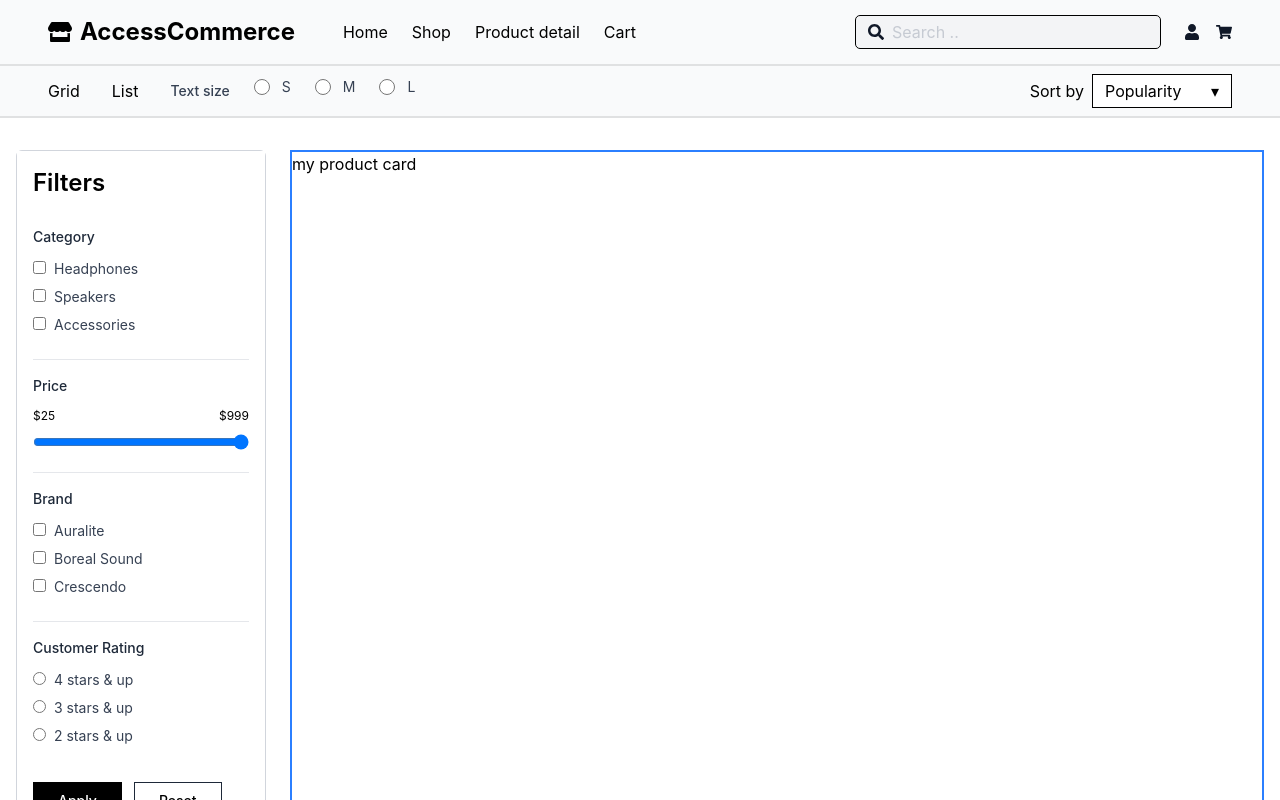
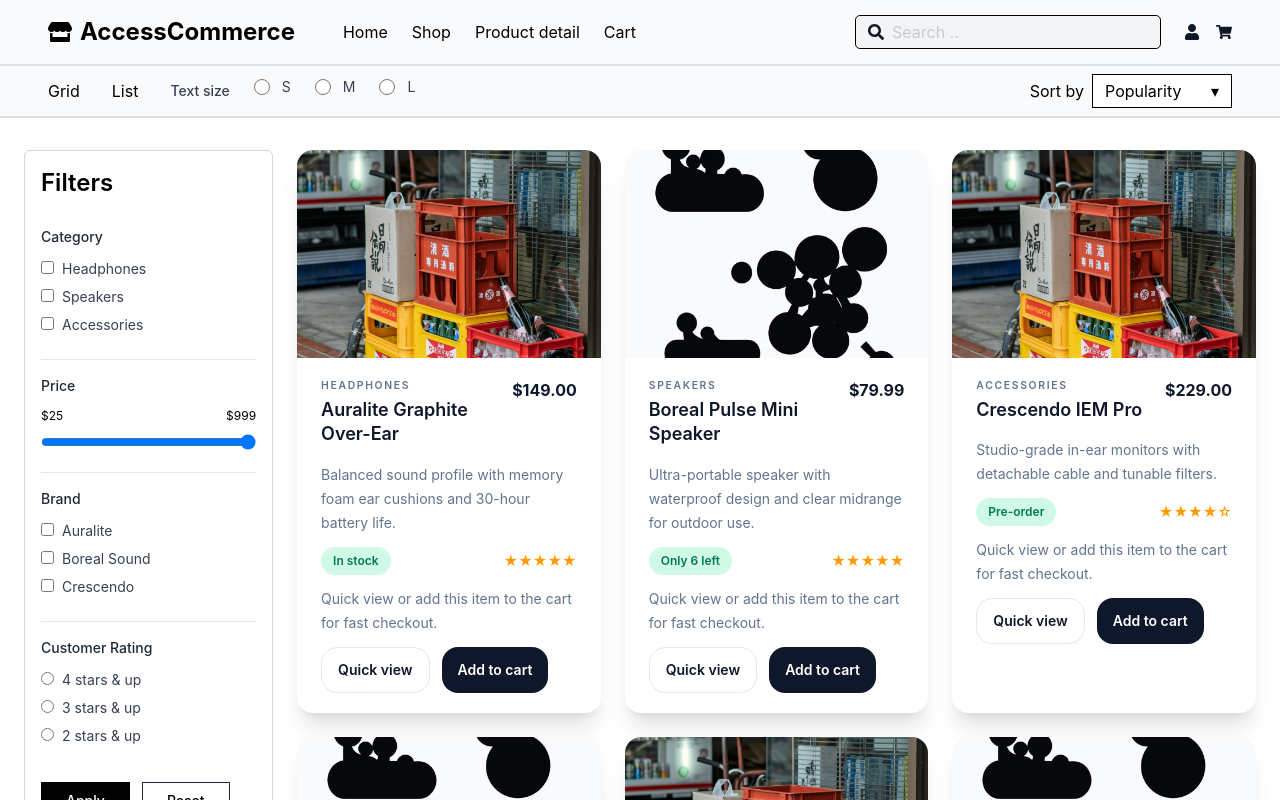
Before and after one commit to webdev2026org/Automate, a React (Vite) app: page / in a window 1280 px wide. Shown: the top 800 px of the page. Built offline with nearby package versions, Linux system fonts and the light colour scheme; sample sign-in values are in the browser's storage.

Commit message:
feature/product-item-card-created

```diff
--- /dev/null
+++ b/src/constants/itemCardData.js
@@ -0,0 +1,71 @@
+import img1 from "../assets/img1.png";
+import img2 from "../assets/img2.png";
+
+export const ITEM_CARD_DATA = [
+  {
+    image: img2,
+    alt: "Auralite Graphite Over-Ear",
+    category: "Headphones",
+    title: "Auralite Graphite Over-Ear",
+    price: "$149.00",
+    subtitle: "Balanced sound profile with memory foam ear cushions and 30-hour battery life.",
+    stockText: "In stock",
+    rating: "★★★★★",
+    note: "Quick view or add this item to the cart for fast checkout.",
+  },
+  {
+    image: img1,
+    alt: "Boreal Pulse Mini Speaker",
+    category: "Speakers",
+    title: "Boreal Pulse Mini Speaker",
+    price: "$79.99",
+    subtitle: "Ultra-portable speaker with waterproof design and clear midrange for outdoor use.",
+    stockText: "Only 6 left",
+    rating: "★★★★★",
+    note: "Quick view or add this item to the cart for fast checkout.",
+  },
+  {
+    image: img2,
+    alt: "Crescendo IEM Pro",
+    category: "Accessories",
+    title: "Crescendo IEM Pro",
+    price: "$229.00",
+    subtitle: "Studio-grade in-ear monitors with detachable cable and tunable filters.",
+    stockText: "Pre-order",
+    rating: "★★★★☆",
+    note: "Quick view or add this item to the cart for fast checkout.",
+  },
+  {
+    image: img1,
+    alt: "Auralite Graphite Over-Ear 2",
+    category: "Headphones",
+    title: "Auralite Graphite Over-Ear",
+    price: "$159.00",
+    subtitle: "Comfortable over-ear design with balanced bass and refined treble.",
+    stockText: "In stock",
+    rating: "★★★★★",
+    note: "Quick view or add this item to the cart for fast checkout.",
+  },
+  {
+    image: img2,
+    alt: "Boreal Pulse Mini Speaker 2",
+    category: "Speakers",
+    title: "Boreal Pulse Mini Speaker",
+    price: "$84.99",
+    subtitle: "Compact wireless speaker with rich battery life and crisp sound.",
+    stockText: "Low stock",
+    rating: "★★★★☆",
+    note: "Quick view or add this item to the cart for fast checkout.",
+  },
+  {
+    image: img1,
+    alt: "Crescendo IEM Pro 2",
+    category: "Accessories",
+    title: "Crescendo IEM Pro",
+    price: "$199.00",
+    subtitle: "Professional in-ear monitors tuned for clarity and deep bass response.",
+    stockText: "In stock",
+    rating: "★★★★★",
+    note: "Quick view or add this item to the cart for fast checkout.",
+  },
+];
--- /dev/null
+++ b/src/layouts/global/ItemCard.jsx
@@ -0,0 +1,51 @@
+import "../../styles/itemcard.css"
+
+const ItemCard = ({
+  image,
+  alt,
+  category,
+  title,
+  price,
+  subtitle,
+  stockText,
+  rating,
+  note,
+}) => {
+  return (
+    <article className="item-card">
+      <div className="item-card__image">
+        <img src={image} alt={alt} />
+      </div>
+
+      <div className="item-card__body">
+        <div className="item-card__header">
+          <div>
+            <p className="item-card__category">{category}</p>
+            <h2 className="item-card__title">{title}</h2>
+          </div>
+          <span className="item-card__price">{price}</span>
+        </div>
+
+        <p className="item-card__subtitle">{subtitle}</p>
+
+        <div className="item-card__meta">
+          <span className="item-card__stock">{stockText}</span>
+          <span className="item-card__rating">{rating}</span>
+        </div>
+
+        <p className="item-card__note">{note}</p>
+
+        <div className="item-card__actions">
+          <button type="button" className="item-card__button item-card__button--secondary">
+            Quick view
+          </button>
+          <button type="button" className="item-card__button item-card__button--primary">
+            Add to cart
+          </button>
+        </div>
+      </div>
+    </article>
+  )
+}
+
+export default ItemCard
--- a/src/layouts/productFilter/ProductFilter.jsx
+++ b/src/layouts/productFilter/ProductFilter.jsx
@@ -28,7 +28,6 @@ const ProductFilter = ({ setPayload }) => {
           rating:rating,
           price:price,
         })
-        onPrinted();
     };
 
     const resetFilters = () => {
--- a/src/layouts/productLists/ProductListViewScreen.jsx
+++ b/src/layouts/productLists/ProductListViewScreen.jsx
@@ -3,26 +3,26 @@ import SubNavbar from "../global/SubNavbar";
 import Footer from "../global/Footer";
 import ProductFilter from "../productFilter/ProductFilter";
 import { useEffect, useState } from "react";
+import ItemCard from "../global/ItemCard";
+import { ITEM_CARD_DATA } from "../../constants/itemCardData";
 
 const ProductListViewScreen = () => {
-
-
   const [payload, setPayload] = useState({
     category: [],
     brand: [],
     rating: "",
     price: [25, 999],
-  })
+  });
 
   const [selectedSortBy, setSelectedSortBy] = useState("Popularity");
 
   const apiCall = () => {
     console.log(payload, selectedSortBy);
-  }
+  };
 
   useEffect(() => {
-    apiCall()
-  }, [payload, selectedSortBy])
+    apiCall();
+  }, [payload, selectedSortBy]);
 
   return (
     <div className="app-container flex flex-col h-full">
@@ -35,21 +35,17 @@ const ProductListViewScreen = () => {
           showCartIcon={true}
           userIconType="user-icon"
         />
-        <SubNavbar
-          selectedSortBy={selectedSortBy}
-          setSelectedSortBy={setSelectedSortBy}
-        />
+        <SubNavbar selectedSortBy={selectedSortBy} setSelectedSortBy={setSelectedSortBy} />
 
-        <main className=" flex items-stretch px-4 py-8 gap-6">
-          <div className="filter w-80 border border-gray-300 rounded-md bg-white self-stretch">
-            <ProductFilter
-
-              setPayload={setPayload}
-            />
+        <main className="flex items-stretch px-6 py-8 gap-6">
+          <div className="filter w-80 bg-white self-stretch">
+            <ProductFilter setPayload={setPayload} />
           </div>
 
-          <div className="product-cards-grid w-full border-2 border-blue-500">
-            my product card
+          <div className="product-cards-grid w-full grid gap-6 justify-items-center sm:grid-cols-2 lg:grid-cols-3">
+            {ITEM_CARD_DATA.map((item, index) => (
+              <ItemCard key={`item-card-${index}`} {...item} />
+            ))}
           </div>
         </main>
       </div>
--- /dev/null
+++ b/src/styles/itemcard.css
@@ -0,0 +1,69 @@
+@import "tailwindcss";
+
+.item-card {
+  @apply w-full max-w-md rounded-2xl bg-white overflow-hidden shadow-xl flex flex-col;
+}
+
+.item-card__image {
+  @apply w-full h-52 overflow-hidden bg-slate-50;
+}
+
+.item-card__image img {
+  @apply block w-full h-full object-cover;
+}
+
+.item-card__body {
+  @apply px-6 py-5 flex flex-col gap-3;
+}
+
+.item-card__header {
+  @apply flex justify-between gap-3 items-start;
+}
+
+.item-card__category {
+  @apply uppercase tracking-[0.16em] text-[0.65rem] text-slate-500 font-semibold;
+}
+
+.item-card__title {
+  @apply mt-1 text-lg font-semibold leading-snug text-slate-900;
+}
+
+.item-card__subtitle {
+  @apply mt-1 text-sm leading-6 text-slate-500;
+}
+
+.item-card__price {
+  @apply text-base font-bold text-slate-900;
+}
+
+.item-card__meta {
+  @apply flex flex-wrap justify-between items-center gap-3;
+}
+
+.item-card__stock {
+  @apply inline-flex items-center px-3 py-1.5 rounded-full bg-emerald-100 text-emerald-700 text-xs font-semibold;
+}
+
+.item-card__rating {
+  @apply text-amber-500 text-sm;
+}
+
+.item-card__note {
+  @apply m-0 text-sm leading-6 text-slate-500;
+}
+
+.item-card__actions {
+  @apply flex flex-wrap gap-3;
+}
+
+.item-card__button {
+  @apply rounded-2xl px-4 py-3 text-sm font-semibold transition duration-200 ease-in-out;
+}
+
+.item-card__button--primary {
+  @apply bg-slate-900 text-white hover:bg-slate-950;
+}
+
+.item-card__button--secondary {
+  @apply bg-white text-slate-900 border border-slate-200 hover:bg-slate-50;
+}
--- a/src/styles/productfilter.css
+++ b/src/styles/productfilter.css
@@ -1,7 +1,7 @@
 @import "tailwindcss";
 /* Container */
 .product-filter {
-  @apply p-4 w-full h-full bg-white flex flex-col;
+  @apply p-4 w-full h-auto border border-gray-300 rounded-md bg-white flex flex-col;
 }
 
 .filters {
```
